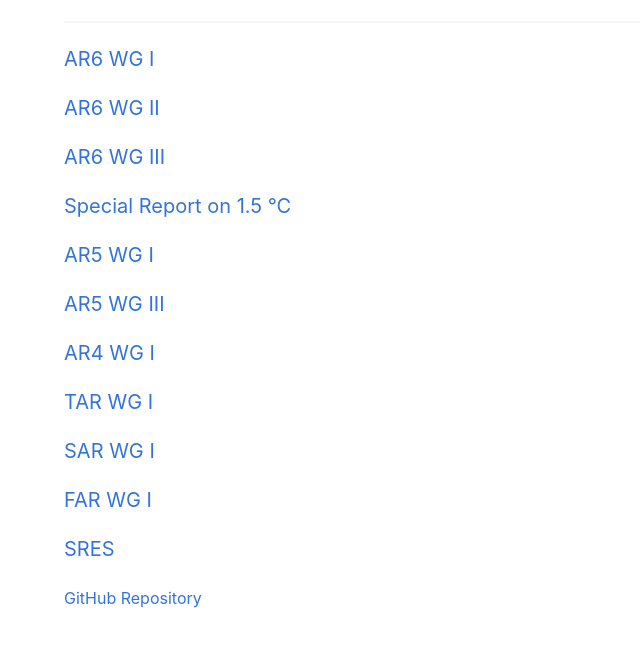
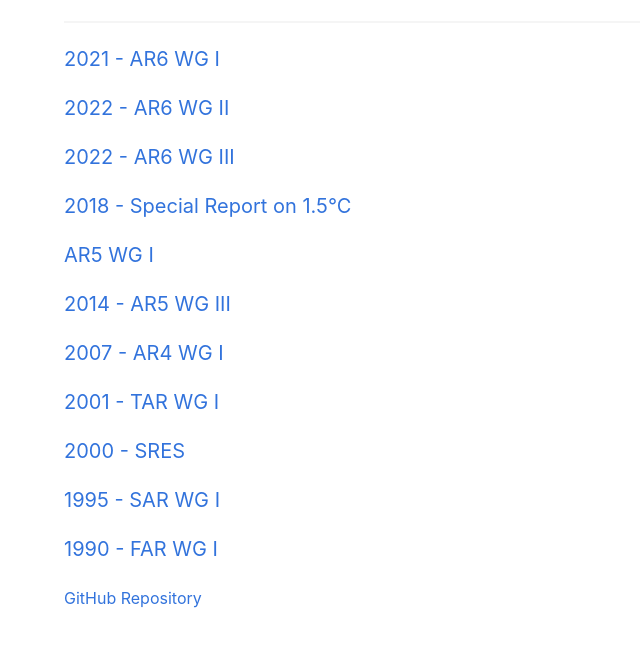
Before and after one commit to openclimatedata/ipcc-bibtex, a plain HTML site: page docs/index.html in a window 1280 px wide. Shown: the part 87-734 px from the top of the page, without its empty margins (0-640 px from the left). Drawn offline with Linux system fonts and the light colour scheme.

Commit message:
update index.html to list reports chronologically; add year

```diff
--- a/docs/index.html
+++ b/docs/index.html
@@ -16,17 +16,17 @@ BibTeX files for IPCC reports
 
 <hr>
 
-<h2 class="subtitle"><a href="ar6-wg-i.html">AR6 WG I</a></h2>
-<h2 class="subtitle"><a href="ar6-wg-ii.html">AR6 WG II</a></h2>
-<h2 class="subtitle"><a href="ar6-wg-iii.html">AR6 WG III</a></h2>
-<h2 class="subtitle"><a href="sr15.html">Special Report on 1.5 °C</a></h2>
-<h2 class="subtitle"><a href="ar5-wg-i.html">AR5 WG I</a></h2>
-<h2 class="subtitle"><a href="ar5-wg-iii.html">AR5 WG III</a></h2>
-<h2 class="subtitle"><a href="ar4-wg-i.html">AR4 WG I</a></h2>
-<h2 class="subtitle"><a href="tar-wg-i.html">TAR WG I</a></h2>
-<h2 class="subtitle"><a href="sar-wg-i.html">SAR WG I</a></h2>
-<h2 class="subtitle"><a href="far-wg-i.html">FAR WG I</a></h2>
-<h2 class="subtitle"><a href="sres-wg-iii.html">SRES</a></h2>
+<h2 class="subtitle"><a href="ar6-wg-i.html">2021 - AR6 WG I</a></h2>
+<h2 class="subtitle"><a href="ar6-wg-ii.html">2022 - AR6 WG II</a></h2>
+<h2 class="subtitle"><a href="ar6-wg-iii.html">2022 - AR6 WG III</a></h2>
+<h2 class="subtitle"><a href="sr15.html">2018 - Special Report on 1.5°C</a></h2>
+<h2 class="subtitle"><a href="ar5-wg-i.html"2013 - >AR5 WG I</a></h2>
+<h2 class="subtitle"><a href="ar5-wg-iii.html">2014 - AR5 WG III</a></h2>
+<h2 class="subtitle"><a href="ar4-wg-i.html">2007 - AR4 WG I</a></h2>
+<h2 class="subtitle"><a href="tar-wg-i.html">2001 - TAR WG I</a></h2>
+<h2 class="subtitle"><a href="sres-wg-iii.html">2000 - SRES</a></h2>
+<h2 class="subtitle"><a href="sar-wg-i.html">1995 - SAR WG I</a></h2>
+<h2 class="subtitle"><a href="far-wg-i.html">1990 - FAR WG I</a></h2>
 
 <p>
 <a href="https://github.com/openclimatedata/citations/">GitHub Repository</a>
```
